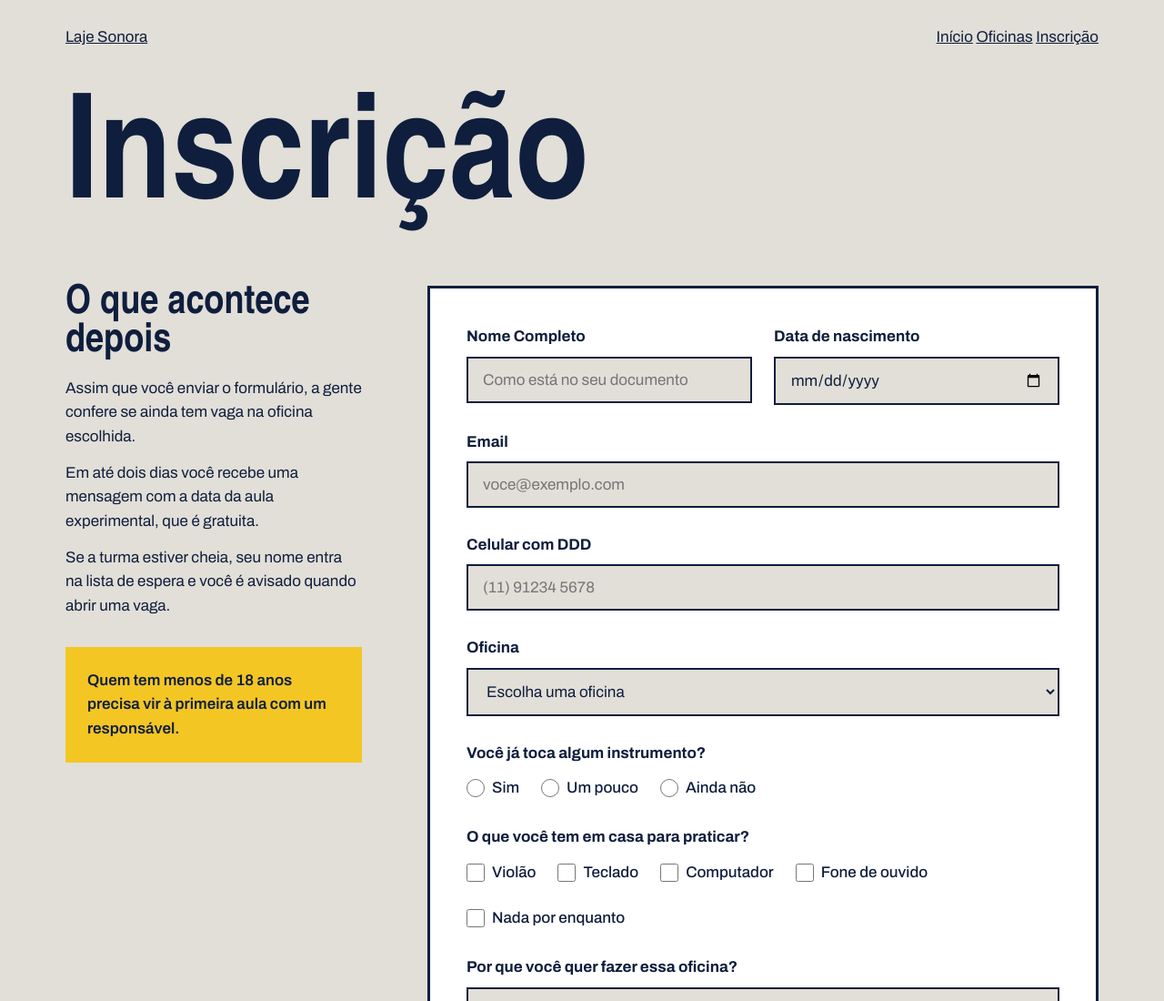
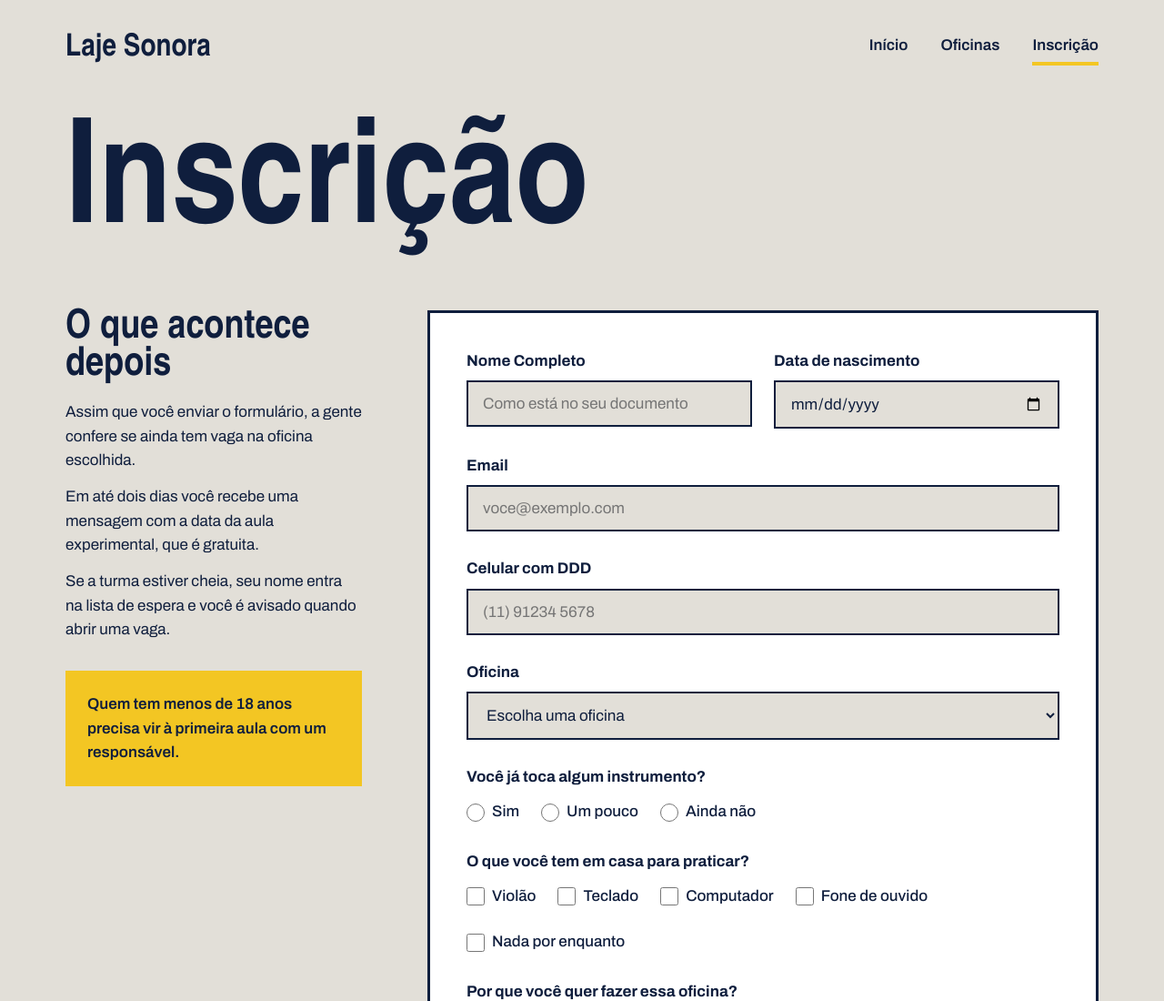
Before and after one commit to gustavomesquita120812010-hash/laje_sonora, a plain HTML site: page inscricao.html in a window 1280 px wide. Shown: the top 1100 px of the page at 91% size. Drawn offline with Linux system fonts and the light colour scheme; a web font is replaced by a local one.

Commit message:
correção do topo e logo

```diff
--- a/inscricao.css
+++ b/inscricao.css
@@ -47,6 +47,33 @@ h3 {
   display: flex;
   justify-content: space-between;
   align-items: center;
+}
+
+.logo {
+  font-family: var(--fonte-cartaz);
+  font-size: 34px;
+  font-weight: 900;
+  text-decoration: none;
+}
+
+.menu {
+  display: flex;
+  gap: 36px;
+}
+
+.menu a {
+  font-weight: 600;
+  text-decoration: none;
+  padding-bottom: 4px;
+  border-bottom: 4px solid transparent;
+}
+
+.menu a:hover {
+  border-bottom-color: var(--tinta);
+}
+
+.menu a.atual {
+  border-bottom-color: var(--fita);
 }
 
 .rodape{
```
Also changed, not shown: index.css (+8 -0 lines).
